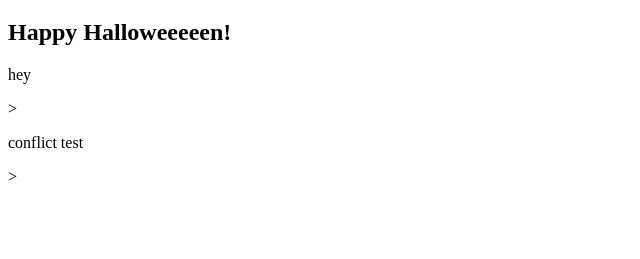
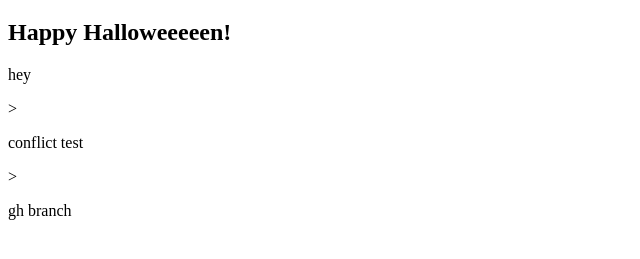
Before and after one commit to trudychuang/beginner, a plain HTML site: page index.html in a window 1280 px wide. Shown: the part 61-320 px from the top of the page, without its empty margins (0-640 px from the left). Drawn offline with Linux system fonts and the light colour scheme.

Commit message:
gh branch test

```diff
--- a/index.html
+++ b/index.html
@@ -12,5 +12,6 @@
 <h2>Happy Halloweeeeen!</h2>
 <p>hey</p>>
 <p>conflict test</p>>
+<p>gh branch</p>
 </body>
 </html>
```
